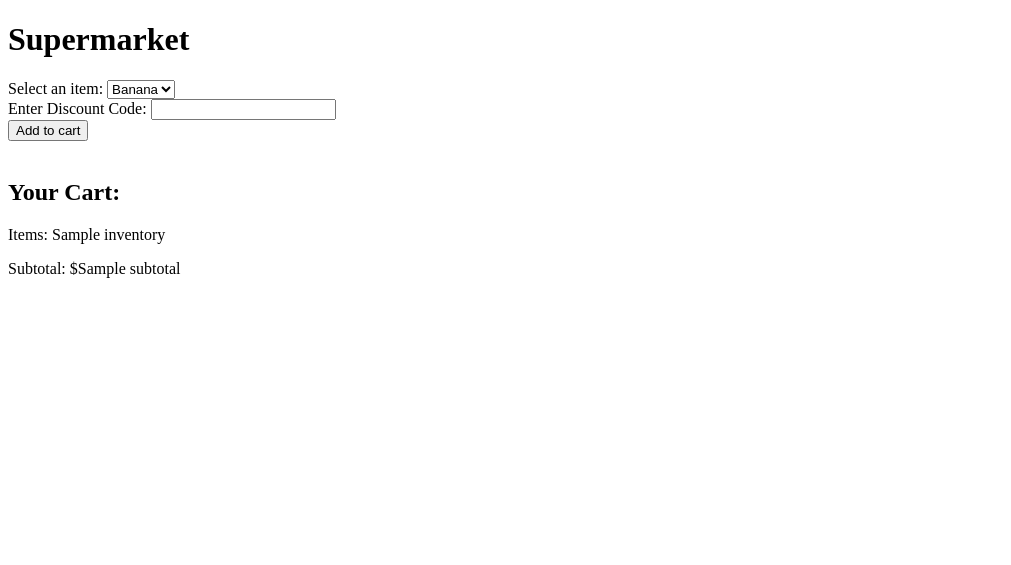
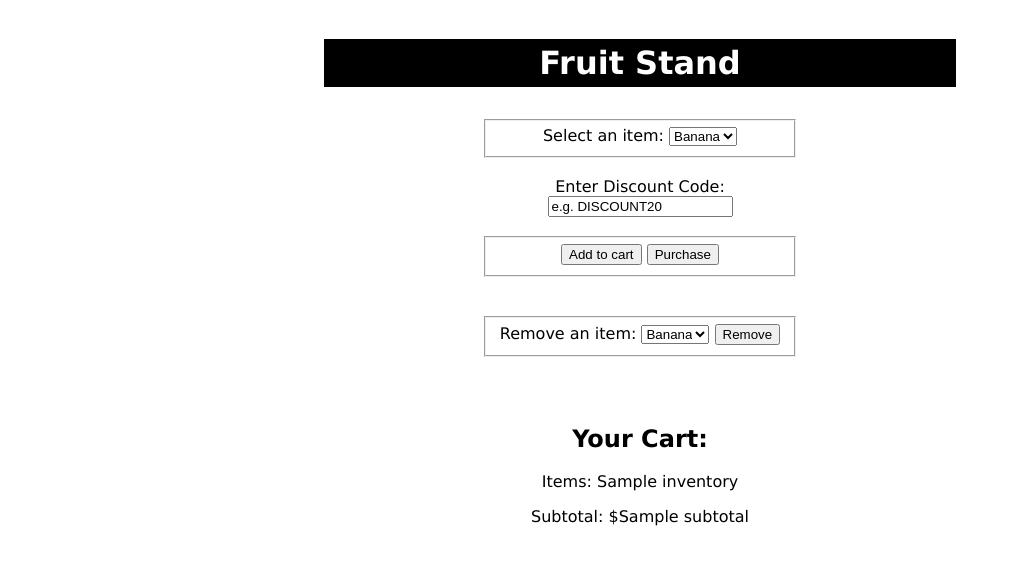
Before and after one commit to Jessmald89/Group2-repo-projects, a Flask app: template templates/index.html in a window 1280 px wide. Shown: the top 565 px of the page, without its empty margins (0-1011 px from the left). Run offline with Flask 3, Linux system fonts and the light colour scheme; the template is opened without the code that fills it: most values are stand-ins (such as "Sample title", 1, 10 or a date in 2020).

Commit message:
Updated CSS, constant values, fixed typo

```diff
--- a/app.py
+++ b/app.py
@@ -1,34 +1,31 @@
 from flask import Flask, render_template, request
 from cart import Cart
 from food import Food
-from constant_values import BANANA_PRICE, APPLE_PRICE, ORANGE_PRICE
+from constant_values import BANANA_PRICE, APPLE_PRICE, ORANGE_PRICE, DISCOUNT, DISCOUNT_CODE
 
 app = Flask(__name__)
 user_cart = Cart()
 
-# Discount coupon code
-DISCOUNT_CODE = "DISCOUNT20"  # e.x. Discount Code
-
 @app.route("/", methods=["GET", "POST"])
 def index():
     if request.method == "POST":
-        operation = request.form["operation"]
+        add_operation = request.form["add_operation"]
 
-        if operation == "banana":
+        if add_operation == "banana":
             banana = Food("Banana", BANANA_PRICE)
             user_cart.add(banana)
-        elif operation == "apple":
+        elif add_operation == "apple":
             apple = Food("Apple", APPLE_PRICE)
             user_cart.add(apple)
-        elif operation == "orange":
+        elif add_operation == "orange":
             orange = Food("Orange", ORANGE_PRICE)
             user_cart.add(orange)
 
         # Check for Discount Code
         discount_code = request.form.get("discount_code")
-        if discount_code and discount_code == DISCOUNT_CODE:
+        if discount_code == DISCOUNT_CODE:
             # Apply a discount if the provided code matches
-            user_cart.apply_discount(0.20)  # e.x. 20% discount
+            user_cart.apply_discount(DISCOUNT)  # e.x. 20% discount
 
     return render_template("index.html", inventory=user_cart.items, subtotal=user_cart.subtotal)
 
--- a/cart.py
+++ b/cart.py
@@ -18,7 +18,7 @@ class Cart(object):
         if 0 <= discount_percentage <= 1:
             self.discount = discount_percentage
         else:
-            raise ValueError("Disocount percentage must be between 0 and 1.")
+            raise ValueError("Discount percentage must be between 0 and 1.")
 
     def calculate_total(self):
         discounted_total = self.subtotal * (1 - self.discount)
--- a/constant_values.py
+++ b/constant_values.py
@@ -1,3 +1,5 @@
 BANANA_PRICE = 2.00
 APPLE_PRICE = 3.00
 ORANGE_PRICE = 4.00
+DISCOUNT_CODE = "DISCOUNT20"
+DISCOUNT = 0.20
--- /dev/null
+++ b/static/css/style.css
@@ -0,0 +1,27 @@
+body {
+    font-size:12pt;
+    font-family:verdana;
+}
+
+.border {
+    border: 5px black;
+}
+
+.banner {
+    color: white;
+    text-align: center;
+    background-color: black;
+    padding: 5px;
+}
+
+.bold {
+    font-weight: bold;
+}
+
+.center {
+    margin: auto;
+    text-align: center;
+    width: 50%;
+    border: 3px black;
+    padding: 10px;
+}
--- a/templates/index.html
+++ b/templates/index.html
@@ -3,27 +3,51 @@
 <head>
     <meta charset="UTF-8">
     <meta name="viewport" content="width=device-width, initial-scale=1.0">
-    <title>Supermarket</title>
+    <title>Fruit Stand</title>
+    <link rel="stylesheet" href="{{ url_for('static', filename='css/style.css') }}"/>
 </head>
 <body>
-    <h1>Supermarket</h1>
-    <form method="POST">
-        <label for="operation">Select an item:</label>
-        <select name="operation" required>
+    <div class="center">
+        <h1 class="banner">Fruit Stand</h1>
+        <form method="POST" class="center">
+            <fieldset>
+                <label for="add_operation">Select an item:</label>
+                <select name="add_operation" required>
                     <option value="banana">Banana</option>
                     <option value="apple">Apple</option>
                     <option value="orange">Orange</option>
                 </select>
+            </fieldset>
             <br>
             <!--Added Discount Code Input-->
             <label for="discount_code">Enter Discount Code:</label>
-        <input type="text" name="discount_code">
+            <input type="text" name="discount_code" value="e.g. DISCOUNT20">
             <br>
-        <input type="submit" value="Add to cart">
+            <br>
+            <fieldset>
+                <input type="submit" name="form1_submit" value="Add to cart">
+                <input type="button" value="Purchase">
+            </fieldset>
+        </form>
+        <br>
+        <form method="POST" class="center">
+            <fieldset>
+                <label for="remove_operation">Remove an item:</label>
+                <select name="remove_operation" required>
+                    <option value="banana">Banana</option>
+                    <option value="apple">Apple</option>
+                    <option value="orange">Orange</option>
+                </select>
+
+                <input type="button" value="Remove">
+            </fieldset>
+            <br>
         </form>
         <br>
         <h2>Your Cart:</h2>
         <p>Items: {{ inventory }}</p>
         <p>Subtotal: ${{ subtotal }}</p>
+    </div>
+
 </body>
 </html>
```
Lines whose indentation alone changed are shown as unchanged.
